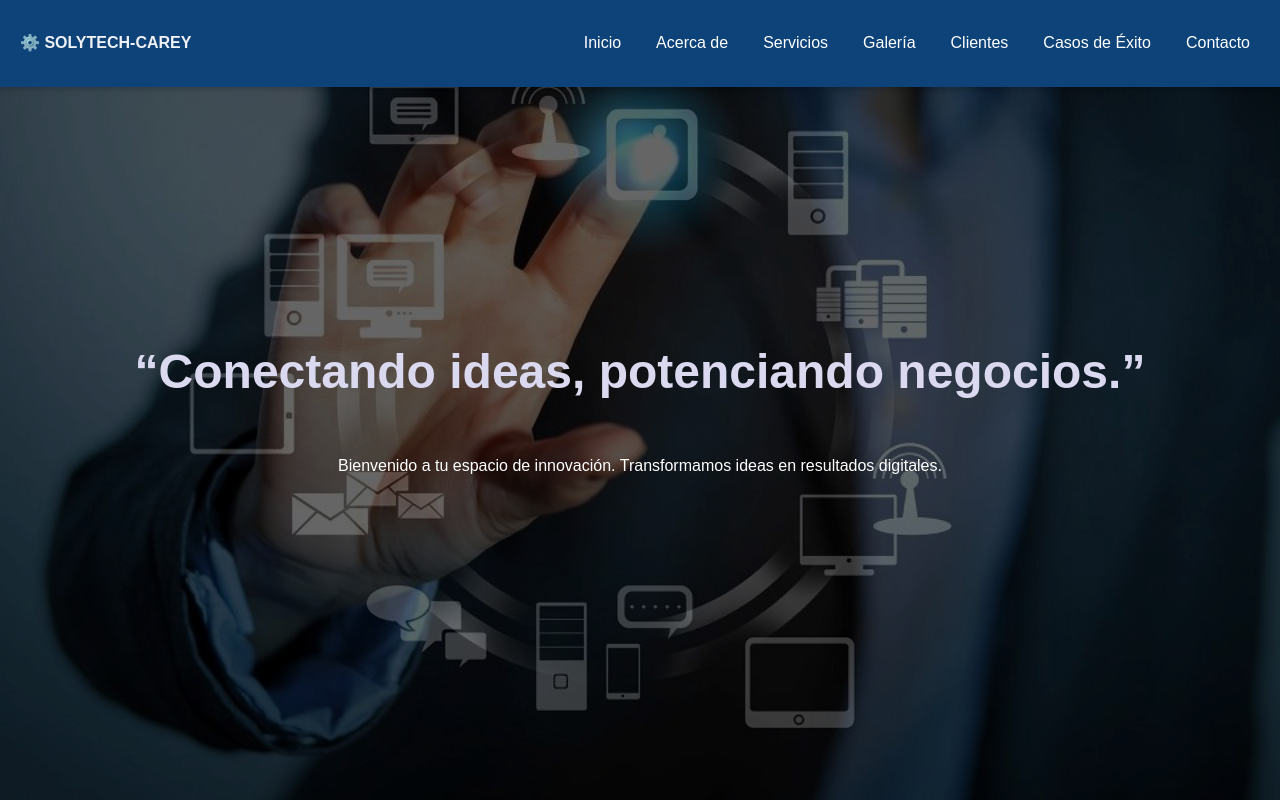
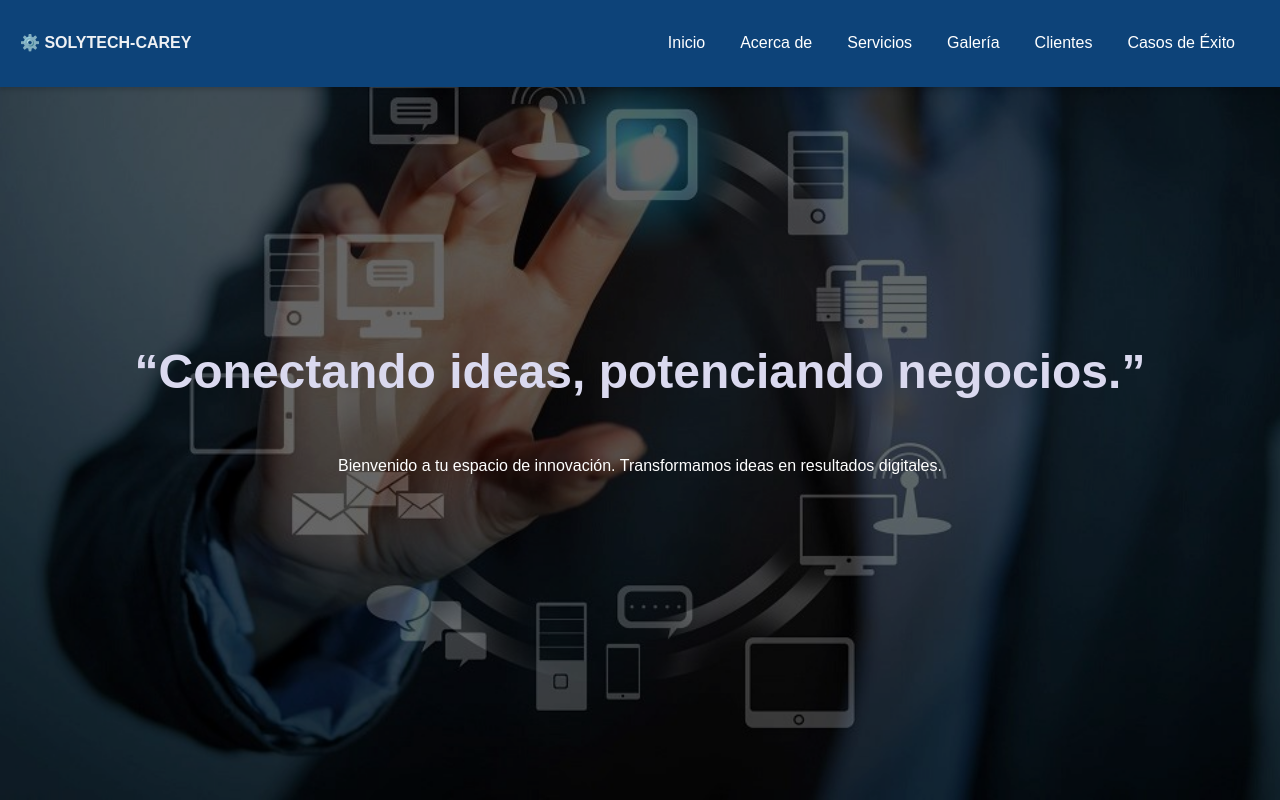
Before and after one commit to Careyclaudia/know727, a React (Vite) app in the folder conocer727/: page / in a window 1280 px wide. Shown: the top 800 px of the page. Built offline with nearby package versions, Linux system fonts and the light colour scheme.

Commit message:
acualizar sin contacto

```diff
--- a/conocer727/src/App.jsx
+++ b/conocer727/src/App.jsx
@@ -40,13 +40,12 @@ function App() {
             <li><a href="#casos">Casos de Éxito</a></li>
             {/* El enlace de Contacto ahora usa el handler si el formulario no se está mostrando */}
             <li>
-              <a
-                href="#contacto"
-                onClick={!mostrarFormulario ? handleMostrarFormulario : undefined}
-                style={{ cursor: 'pointer' }}
-              >
-                Contacto
-              </a>
+
+
+
+
+
+
             </li>
           </ul>
         </nav>
```
